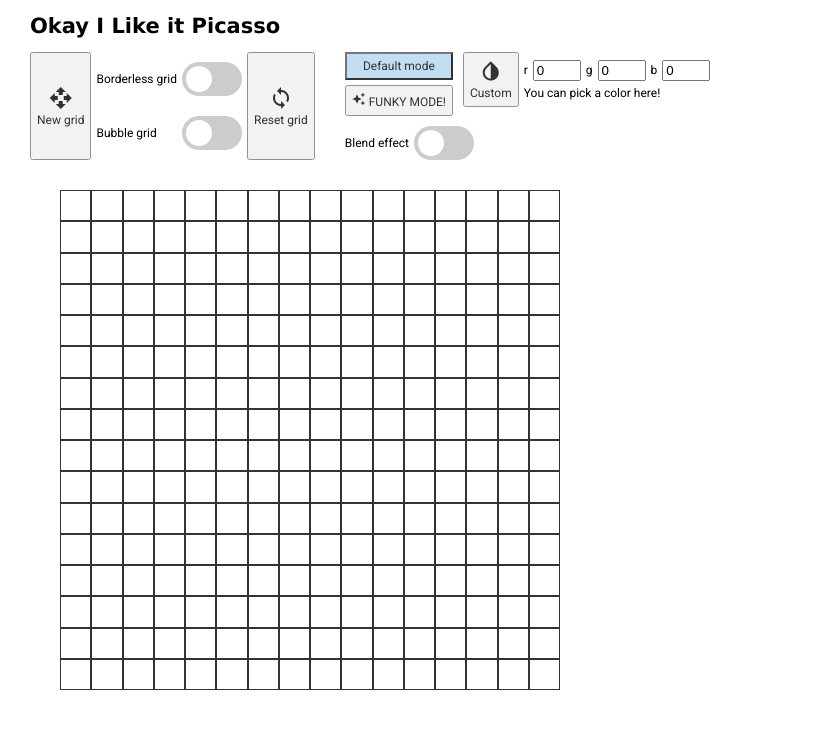
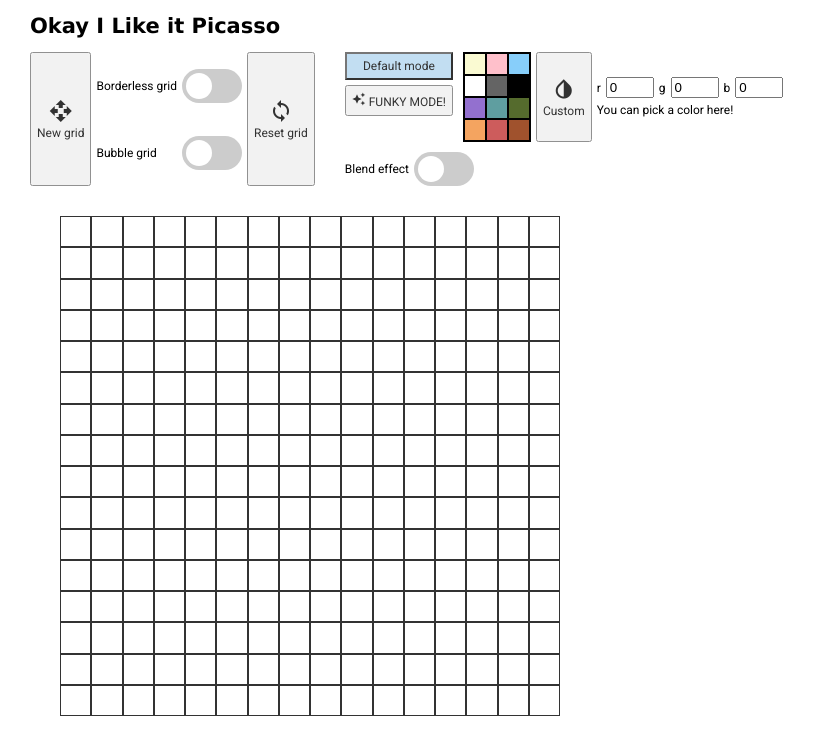
Before and after one commit to melladoma/odin-etch-a-sketch, a plain HTML site: page index.html in a window 1280 px wide. Shown: the whole page, without its empty margins (0-816 px from the left). Drawn offline with Linux system fonts and the light colour scheme.

Commit message:
completed color gallery function

```diff
--- a/index.html
+++ b/index.html
@@ -33,6 +33,7 @@
                 <button id="button-reset"><span class="material-icons md-36">loop</span> <p>Reset grid</p></button>
                 </div>
 
+
 <div class="color-panel">
             <div class="input-panel">
                 <div class="mode-panel">
@@ -40,6 +41,9 @@
                     <button id="button-funky"> <span class="material-icons" id="funky-icon">auto_awesome</span> FUNKY MODE!</button>
                 </div>
                 <div class="custom-panel">
+                    <div id="color-gallery">
+                    </div>
+
                     <button id="button-custom"><span class="material-icons md-36">invert_colors</span><p>Custom</p></button>
                     <div class="rgb-control">
                         <div class="panel-rgb">
@@ -51,6 +55,7 @@
                     </div>
                 </div>
         </div>
+
         <div class="toggle" id="blend-toggle">
             <span >Blend effect</span>
             <label class="switch">
@@ -59,10 +64,12 @@
             </label>
            </div>
     </div>
+
         </div>
 
         <div id="grid"></div>
+        <div id="download"></div>
+        <script src="./script.js"></script>
 
-        <script src="./script.js"></script>
     </body>
 </html>
--- a/script.js
+++ b/script.js
@@ -42,7 +42,8 @@ let normalModeActive = true;
 let funkyModeActive = false;
 let colorPickingActive = false;
 let blendEffectActive;
-
+let rgbColor;
+let colorGalleryModeActive = false;
 
 
 //default mode
@@ -53,6 +54,14 @@ function addBlue(ev) {
     normalModeActive = true;
     if (ev.fromElement.className.includes("cell")) {
         ev.fromElement.style.backgroundColor = `rgb(${rBlue}, ${gBlue}, ${bBlue})`;
+        if (blendEffectActive) { addColorBlend(ev) };
+    }
+}
+
+//color gallery mode
+function addColorGallery(ev) {
+    if (ev.fromElement.className.includes("cell")) {
+        ev.fromElement.style.backgroundColor = `${rgbColor}`;
         if (blendEffectActive) { addColorBlend(ev) };
     }
 }
@@ -78,6 +87,7 @@ let rInputValue
 let gInputValue
 let bInputValue
 let inputWarning = document.getElementById('input-warning');
+
 
 
 for (let i = 0; i < 3; i++) {
@@ -108,7 +118,9 @@ function addColorPicked(ev) {
         if (blendEffectActive) { addColorBlend(ev) };
     }
 }
-console.log(rInputValue)
+
+
+
 // ADDING TRAIL
 function addColor() {
     colormodeActive = true;
@@ -118,6 +130,8 @@ function addColor() {
         return colormode = addRandom;
     } else if (normalModeActive) {
         return colormode = addBlue;
+    } else if (colorGalleryModeActive) {
+        return colormode = addColorGallery;
     }
 }
 
@@ -224,6 +238,7 @@ funkyMode.addEventListener('click', () => {
     funkyModeActive = true;
     normalModeActive = false;
     colorPickingActive = false;
+    colorGalleryModeActive = false;
     grid.addEventListener('mouseover', addColor());
     styleButton();
 })
@@ -234,6 +249,7 @@ normalMode.addEventListener('click', () => {
     normalModeActive = true;
     funkyModeActive = false;
     colorPickingActive = false;
+    colorGalleryModeActive = false;
     grid.addEventListener('mouseover', addColor());
     styleButton();
 })
@@ -244,9 +260,45 @@ customMode.addEventListener('click', () => {
     colorPickingActive = true;
     normalModeActive = false;
     funkyModeActive = false;
+    colorGalleryModeActive = false;
     grid.addEventListener('mouseover', addColor());
     styleButton();
 })
+
+//COLOR GALLERY
+let rgbChoices = {
+    yellow: "rgb(250,250,210)",//lightgoldenrodyellow
+    pink: "rgb(255,192,203)",
+    babyblue: "rgb(135,206,250)",
+    white: "rgb(255,255,255)",
+    grey: "rgb(100,100,100)",
+    black: "rgb(0,0,0)",
+    green: "rgb(147, 112, 207)",
+    blue: "rgb(95, 158, 160)",
+    peach: "rgb(85, 107, 45)",
+    orange: "rgb(244,164,96)",
+    red: "rgb(205,92,92)",
+    brown: "rgb(160,82,45)",
+
+};
+let colorGalleryDisplay = document.getElementById('color-gallery');
+
+for (const property in rgbChoices) {
+    let color = document.createElement('div');
+    color.classList.add("color-square");
+    color.style.backgroundColor = `${rgbChoices[property]}`;
+    colorGalleryDisplay.appendChild(color);
+    color.addEventListener('click', () => {
+        rgbColor = `${rgbChoices[property]}`
+        grid.removeEventListener('mouseover', addColor());
+        colorGalleryModeActive = true;
+        funkyModeActive = false;
+        normalModeActive = false;
+        colorPickingActive = false;
+        grid.addEventListener('mouseover', addColor());
+        styleButton();
+    })
+}
 
 //Blend mode toggle
 const blendEffect = document.getElementById('blend-switch');
@@ -296,9 +348,6 @@ function styleButton() {
     }
 }
 
-let rgbChoices = { red: "rgb(139, 0, 0)", green: "rgb(0, 128, 0)", blue: "rgb(0, 0, 255)", babyblue: "rgb(135,206,250)", yellow: "rgb(250,250,210)", orange: "rgb(255,165,0)", pink: "rgb(255,192,203)", violet: "rgb(139,0,139)", grey: "rgb(100,100,100)", black: "rgb(0,0,0)", white: "rgb(255,255,255" };
-
-
 
 //TOGGLE COLOR TRAIL WITH CLICK
 grid.addEventListener('click', () => {
--- a/styles.css
+++ b/styles.css
@@ -28,9 +28,9 @@ h1 {
   display: flex;
   gap: 5px;
 }
-.grid-panel button {
-  /* height: 50px; */
-}
+/* .grid-panel button {
+  height: 90px;
+} */
 
 .grid-panel-middle {
   display: flex;
@@ -190,3 +190,16 @@ input:checked + .slider:before {
   gap: 5px;
   justify-content: space-between;
 }
+
+#color-gallery {
+  display: flex;
+  height: 88px;
+  width: 66px;
+  flex-wrap: wrap;
+  border: 1px solid black;
+}
+.color-square {
+  height: 20px;
+  width: 20px;
+  border: 1px solid black;
+}
```
